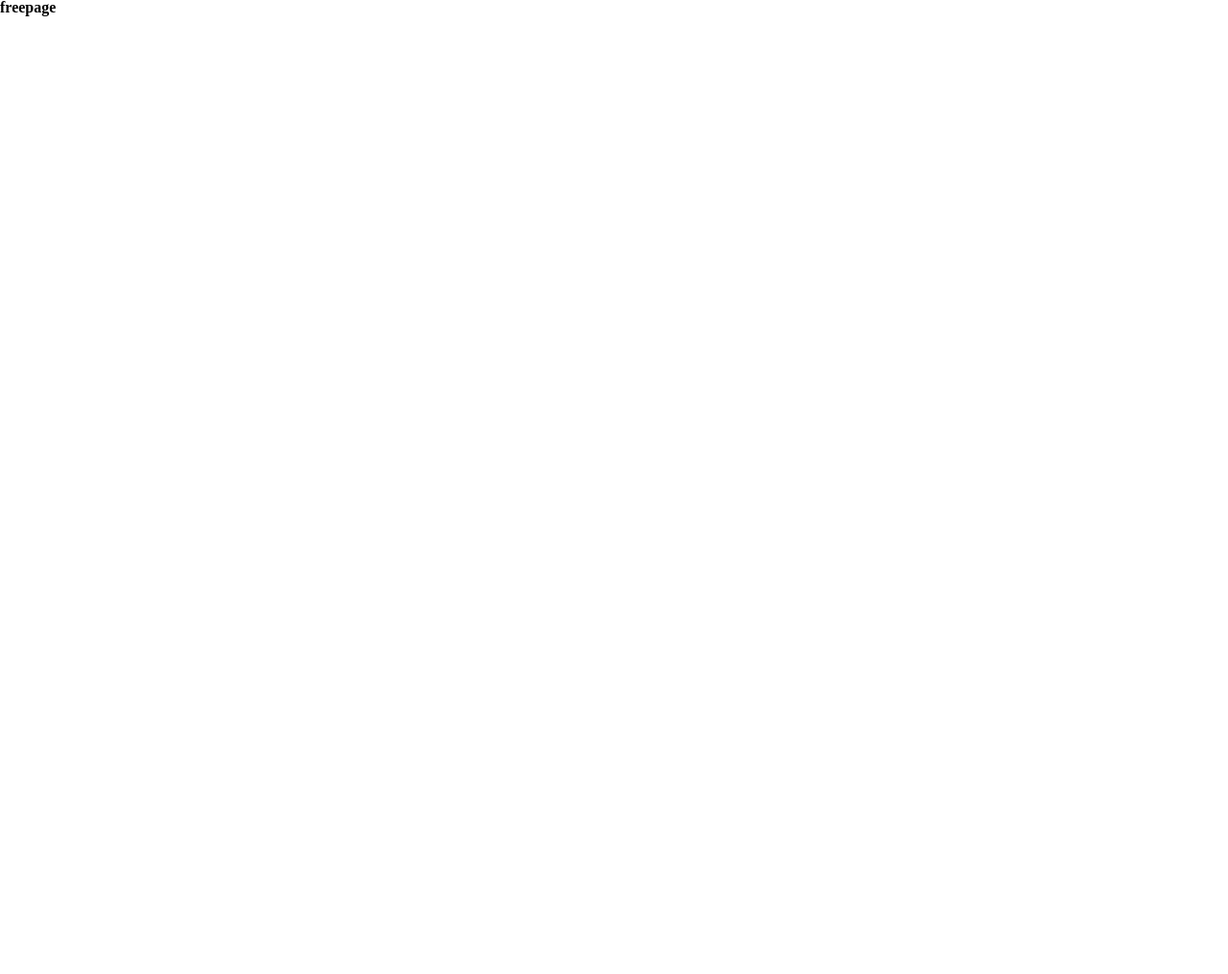
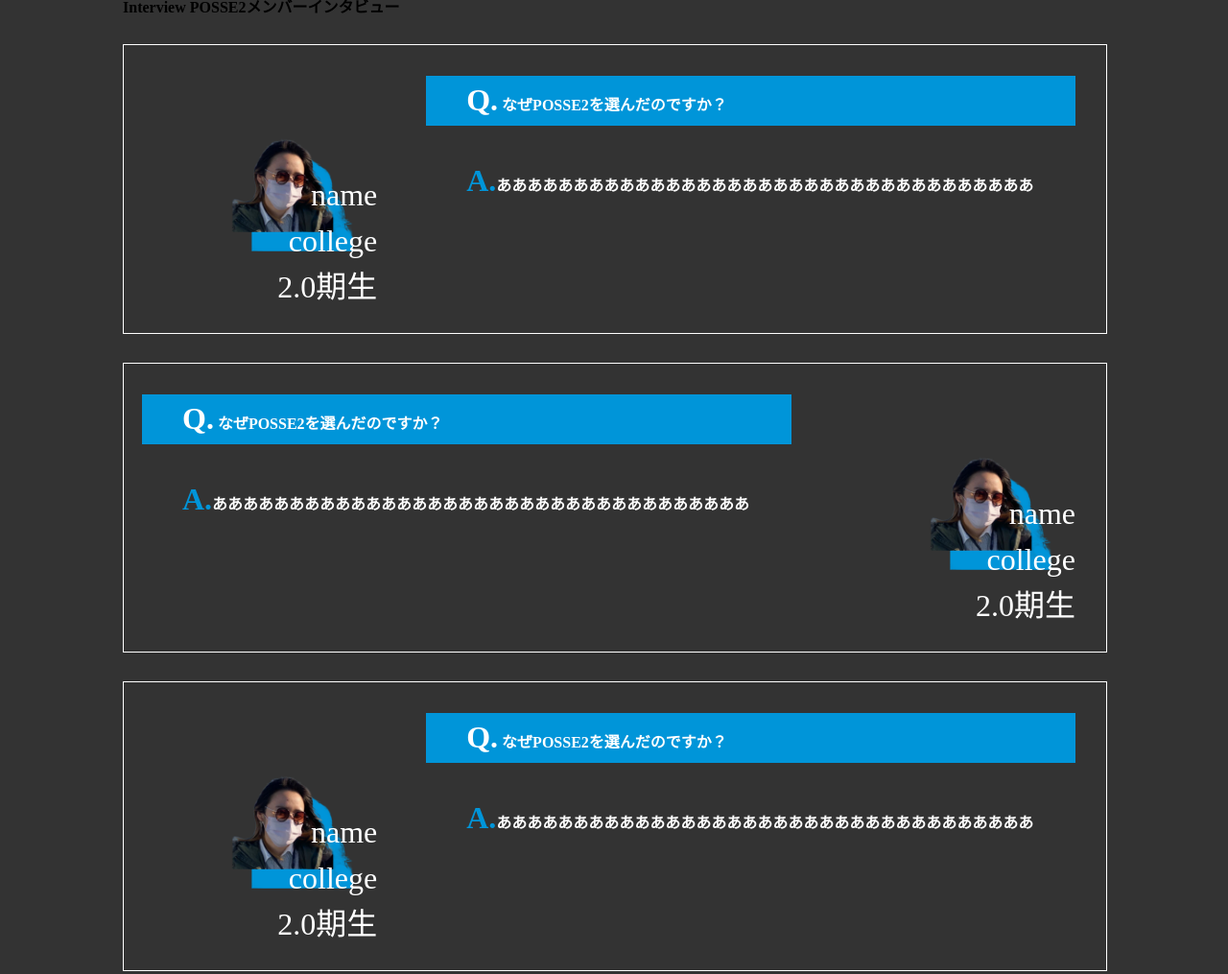
Before and after one commit to posse-ap/posse2-hackathon-202202-team2C, a plain HTML site: page 2022.02.14_ハッカソン/free/index.html in a window 1280 px wide. Shown: the top 1015 px of the page at 96% size. Before the commit the page ends 800 px from the top, so only its background shows below. Drawn offline with Linux system fonts and the light colour scheme.

Commit message:
FREEページのだいたいの枠が出来た　テキストはまだ適当

```diff
--- /dev/null
+++ b/2022.02.14_ハッカソン/css/free.css
@@ -0,0 +1,98 @@
+@charset "UTF-8";
+
+html,
+body {
+  height: 100%;
+  background-color: #333;
+}
+
+img {
+  max-width: 100%;
+  vertical-align: bottom;
+}
+li {
+  list-style: none;
+}
+
+.content {
+  margin: 0 auto;
+  max-width: 80%;
+}
+
+.interview-content {
+  margin: 30px 0;
+}
+
+.interview-content-list {
+  width: 100%;
+  height: 300px;
+  display: flex;
+  margin: 30px 0;
+  border: solid 0.5px #fff;
+}
+
+.interview-content-list-profile {
+  height: 100%;
+  position: relative;
+}
+
+.interview-content-list-profile img {
+  width: auto;
+  height: 100%;
+  filter: drop-shadow(20px 20px 0 #0095d9);
+}
+
+.interview-content-list-profile-text {
+  text-align: right;
+  padding:2rem;
+  position: absolute;
+  bottom: 0;
+  right: 0;
+}
+
+.interview-content-list-profile-text p {
+  font-size: 2em;
+  color: #fff;
+}
+
+.interview-content-list-text {
+  height: 300px;
+  width: 70%;
+  position: relative;
+  text-align: left;
+  margin-left: 20px;
+}
+
+.interview-content-question {
+  padding: 2rem;
+}
+.interview-content-question h1 {
+  padding: 5px 5px 5px 42px;
+  background: #0095d9;
+  font-size: 1rem;
+  color: white;
+  margin-left: -33px;
+  line-height: 1.3;
+  z-index: -1;
+}
+.interview-content-question h1::first-letter {
+  font-size: 2rem;
+  color: white;
+}
+
+
+.interview-content-answer {
+  padding: 0 2rem;
+}
+
+.interview-content-answer h1 {
+  padding: 5px 5px 5px 42px;
+  color: #fff;
+  margin-left: -33px;
+  line-height: 1.3;
+  z-index: -1;
+}
+.interview-content-answer::first-letter {
+  font-size: 2rem;
+  color: #0095d9;
+}
--- a/2022.02.14_ハッカソン/free/index.html
+++ b/2022.02.14_ハッカソン/free/index.html
@@ -1,5 +1,6 @@
 <!DOCTYPE html>
 <html lang="ja">
+
 <head>
   <meta charset="UTF-8">
   <meta http-equiv="X-UA-Compatible" content="IE=edge">
@@ -7,8 +8,102 @@
   <title>比較ページ</title>
   <link rel="stylesheet" href="../css/reset.css">
   <link rel="stylesheet" href="../css/common.css">
+  <link rel="stylesheet" href="../css/free.css">
 </head>
+
 <body>
-  <h1>freepage</h1>
+  <section class="content">
+    <div class="interview-header">
+      <h2 class="interview-title">
+        <span class="interview-title-en">Interview</span>
+        <span class="interview-title-ja">POSSE2メンバーインタビュー</span>
+      </h2>
+    </div>
+    <div class="interview-content">
+      <ul class="interview-content-lists">
+        <li class="interview-content-list">
+          <div class="interview-content-list-profile">
+            <img src="../picture/interview0.PNG" alt="POSSE2">
+            <div class="interview-content-list-profile-text">
+              <p>name</p>
+              <br>
+              <p>college</p>
+              <br>
+              <p>2.0期生</p>
+            </div>
+          </div>
+          <div class="interview-content-list-text">
+            <div class="interview-content-question">
+              <h1>Q. なぜPOSSE2を選んだのですか？</h1>
+            </div>
+            <div class="interview-content-answer">
+              <h1>A.あああああああああああああああああああああああああああああああああああ</h1>
+            </div>
+          </div>
+        </li>
+        <li class="interview-content-list">
+          <div class="interview-content-list-text">
+            <div class="interview-content-question">
+              <h1>Q. なぜPOSSE2を選んだのですか？</h1>
+            </div>
+            <div class="interview-content-answer">
+              <h1>A.あああああああああああああああああああああああああああああああああああ</h1>
+            </div>
+          </div>
+          <div class="interview-content-list-profile">
+            <img src="../picture/interview0.PNG" alt="POSSE2">
+            <div class="interview-content-list-profile-text">
+              <p>name</p>
+              <br>
+              <p>college</p>
+              <br>
+              <p>2.0期生</p>
+            </div>
+          </div>
+        </li>
+        <li class="interview-content-list">
+          <div class="interview-content-list-profile">
+            <img src="../picture/interview0.PNG" alt="POSSE2">
+            <div class="interview-content-list-profile-text">
+              <p>name</p>
+              <br>
+              <p>college</p>
+              <br>
+              <p>2.0期生</p>
+            </div>
+          </div>
+          <div class="interview-content-list-text">
+            <div class="interview-content-question">
+              <h1>Q. なぜPOSSE2を選んだのですか？</h1>
+            </div>
+            <div class="interview-content-answer">
+              <h1>A.あああああああああああああああああああああああああああああああああああ</h1>
+            </div>
+          </div>
+        </li>
+        <li class="interview-content-list">
+          <div class="interview-content-list-text">
+            <div class="interview-content-question">
+              <h1>Q. なぜPOSSE2を選んだのですか？</h1>
+            </div>
+            <div class="interview-content-answer">
+              <h1>A.あああああああああああああああああああああああああああああああああああ</h1>
+            </div>
+          </div>
+          <div class="interview-content-list-profile">
+            <img src="../picture/interview0.PNG" alt="POSSE2">
+            <div class="interview-content-list-profile-text">
+              <p>name</p>
+              <br>
+              <p>college</p>
+              <br>
+              <p>2.0期生</p>
+            </div>
+          </div>
+        </li>
+      </ul>
+      <!--/①LINE会話終了-->
+    </div>
 </body>
+
 </html>
```
Also changed, not shown: 2022.02.14_ハッカソン/picture/interview0.PNG (added).
